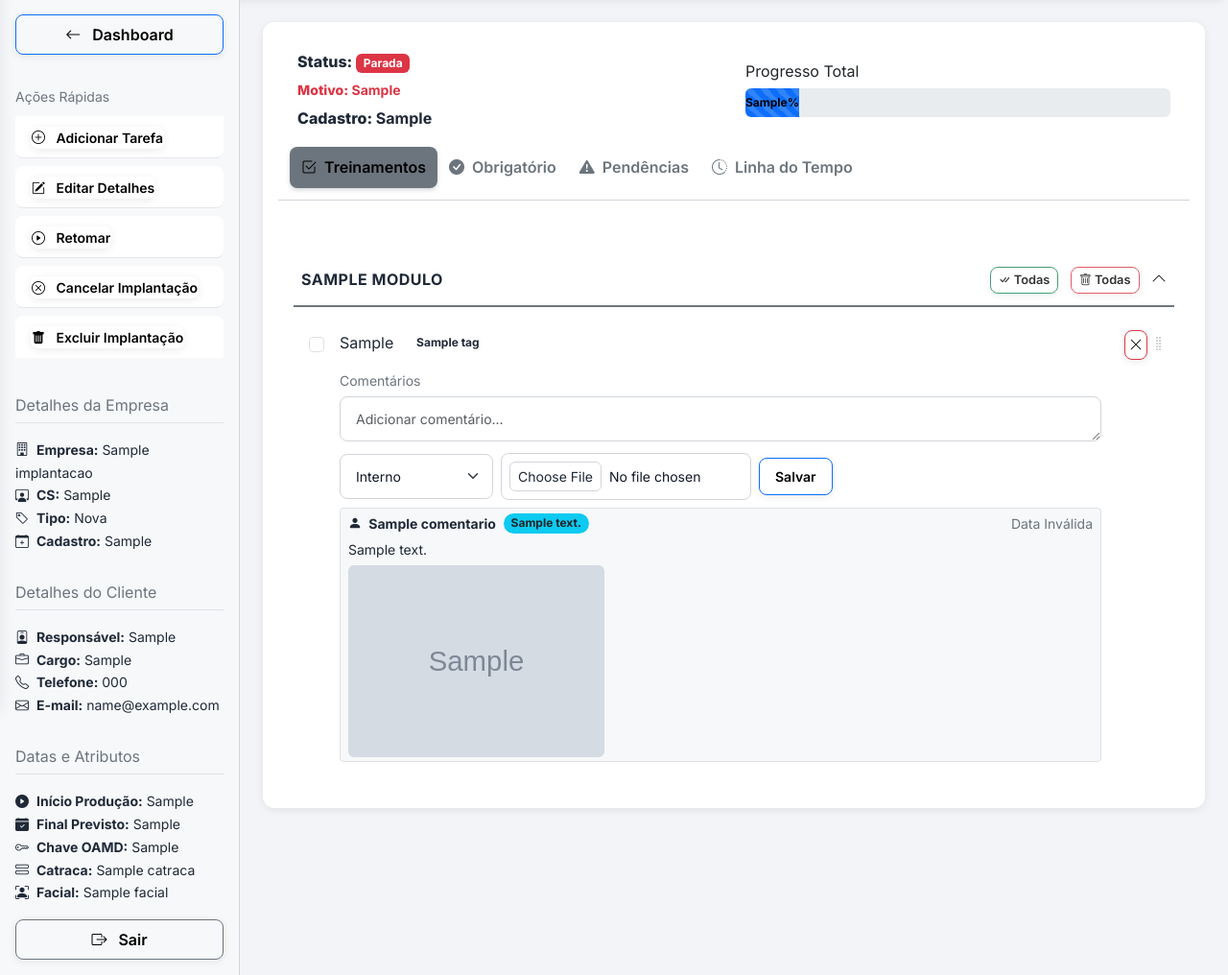
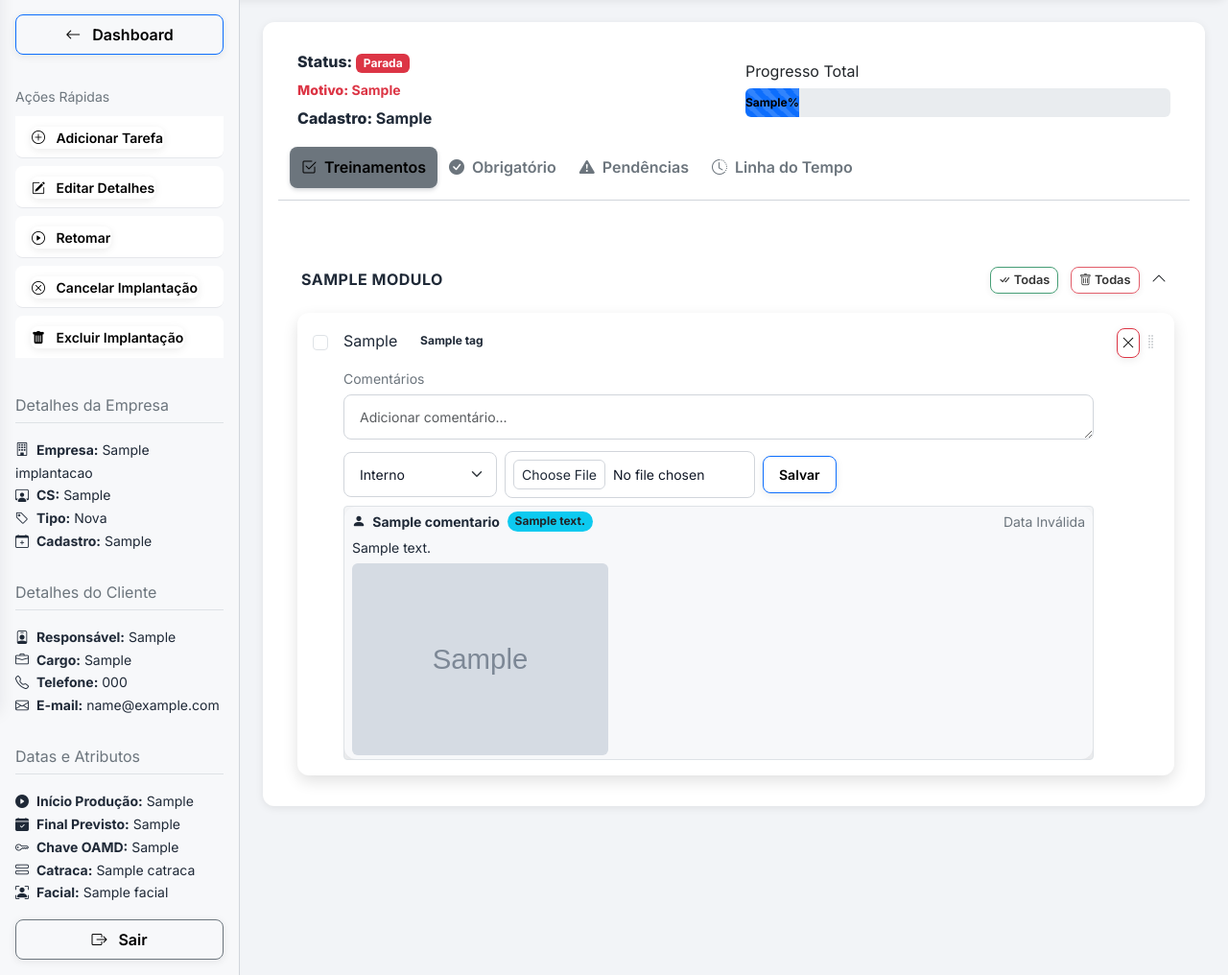
Before and after one commit to KevinAlvesDev/CSAPP, a Flask app: template frontend/templates/implantacao_detalhes.html in a window 1280 px wide, after a click that opens the changed part. Shown: the part 63-1079 px from the top of the page at 96% size. Run offline with Flask 3, Linux system fonts and the light colour scheme; the template is opened without the code that fills it: most values are stand-ins (such as "Sample title", 1, 10 or a date in 2020); grey boxes marked "Sample" are stand-in pictures; parts of the project's set-up code (start-up, migrations or seed data) failed here and were passed over; some libraries are stand-ins or nearby versions.

Commit message:
UI: remover linha inferior do card (.module-header) e destacar cards na lista de tarefas

```diff
--- a/frontend/static/css/implantacao_detalhes.css
+++ b/frontend/static/css/implantacao_detalhes.css
@@ -54,7 +54,7 @@ body.dark-mode .timeline-data { color: #888; }
     justify-content: space-between;
     align-items: center;
     padding: 0.75rem 0.5rem;
-    border-bottom: 2px solid var(--accent-color); /* Borda de destaque */
+    border-bottom: 0; /* remove a linha inferior */
     margin-top: 2rem; /* Mais espaço */
     margin-bottom: 0.5rem;
     cursor: pointer;
@@ -86,29 +86,30 @@ body.dark-mode .timeline-data { color: #888; }
 }
 
 /* 2. Lista de Tarefas (Minimalista e Fluida) */
-.tasks-list-group {
-    padding-left: 0.5rem;
-}
+.tasks-list-group { padding-left: 0.25rem; }
 .tasks-list-group .list-group-item {
-    background-color: transparent;
-    border: none;
-    border-bottom: 1px solid var(--input-border);
-    padding: 1rem 0.5rem;
-    border-radius: 0;
-    transition: background-color 0.2s ease;
+    background-color: var(--container-bg);
+    border: 0; /* remove qualquer linha de separação */
+    padding: 1rem 1rem; /* mais espaço para visibilidade */
+    border-radius: var(--radius-lg);
+    box-shadow: var(--elevation-2); /* sombra mais forte para destacar o card */
+    margin-bottom: var(--space-3);
+    transition: box-shadow 0.2s ease, transform 0.06s ease, background-color 0.2s ease;
 }
 .tasks-list-group .list-group-item:hover {
-    background-color: var(--table-hover-bg);
+    box-shadow: var(--elevation-3);
+    background-color: var(--card-bg);
 }
-.tasks-list-group .list-group-item:last-child {
-    border-bottom: none;
-}
-.tasks-list-group .list-group-item .handle {
-    opacity: 0.4;
-    transition: opacity 0.2s;
-}
-.tasks-list-group .list-group-item:hover .handle {
-    opacity: 1;
+.tasks-list-group .list-group-item:active { transform: translateY(1px); }
+.tasks-list-group .list-group-item:last-child { margin-bottom: 0; }
+.tasks-list-group .list-group-item .handle { opacity: 0.35; transition: opacity 0.2s; }
+.tasks-list-group .list-group-item:hover .handle { opacity: 0.65; }
+
+/* Garantir que a variante flush não reintroduza linhas entre itens */
+.tasks-list-group.list-group-flush .list-group-item,
+.tasks-list-group.list-group-flush .list-group-item + .list-group-item {
+    border-top: 0 !important;
+    border-bottom: 0 !important;
 }
 
 /* --- FONTE DAS TAREFAS (REMOVIDA) --- */
```
Also changed, not shown: 1 other file.
